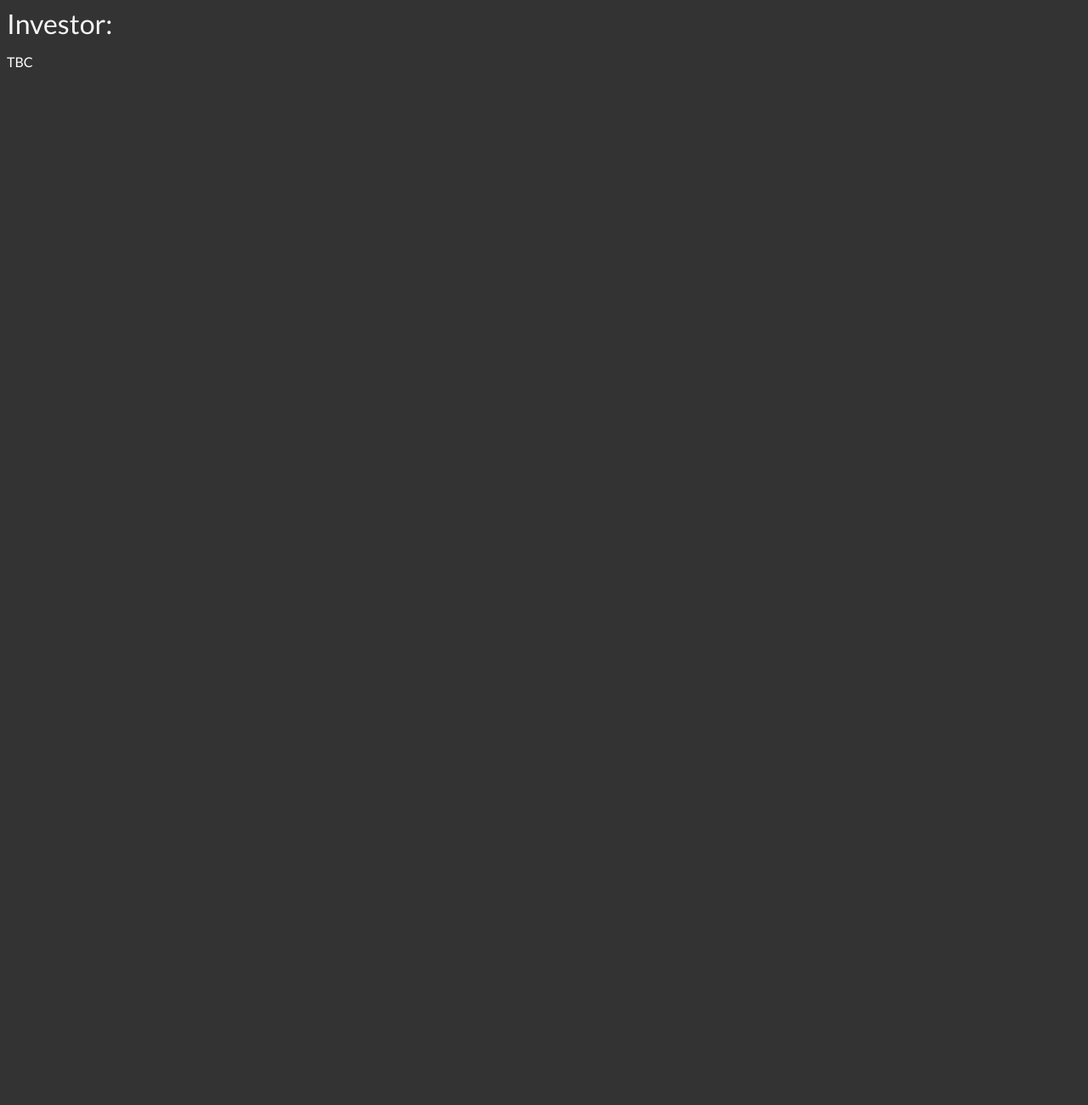
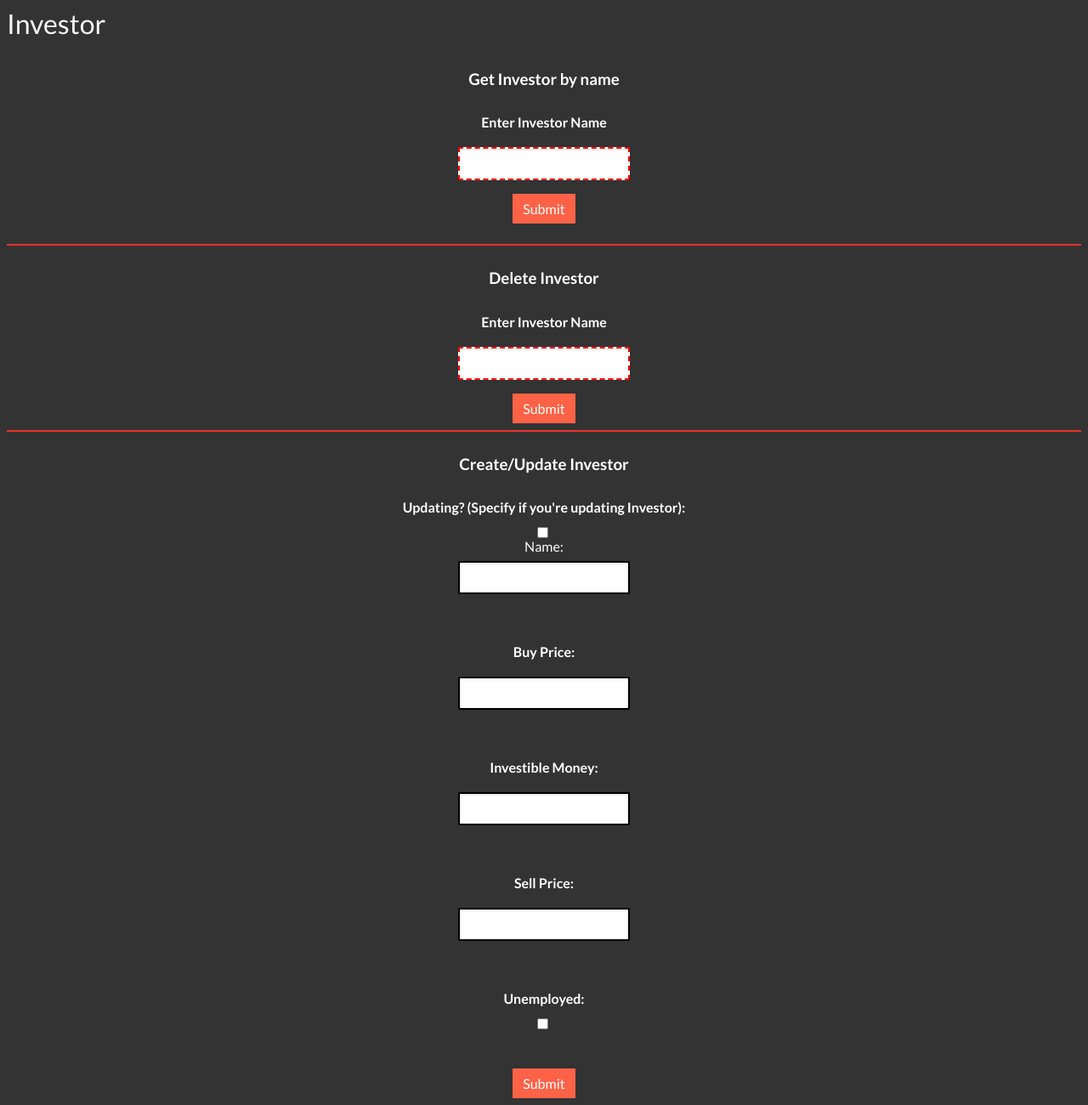
Before and after one commit to seb-sep/cropmeister, a plain HTML site: page static/7.html in a window 1280 px wide. Shown: the whole page at 85% size. Before the commit the page ends 800 px from the top, so only its background shows below. Drawn offline with Linux system fonts and the light colour scheme.

Commit message:
Fix input field validation in HTML forms

```diff
--- a/static/7.html
+++ b/static/7.html
@@ -3,15 +3,69 @@
 
 <head>
     <link rel="stylesheet" href="generic.css">
+    <script src="helpers.js"></script>
 </head>
 
 <body>
-    <h1>Investor:</h1>
-    TBC
+    <h1>Investor</h1>
+    <form id="getInvestorByName">
+        <h3>Get Investor by name</h3>
+        <label for="name">Enter Investor Name</label>
+        <input type="text" id="name" name="name" required />
+        <button type="submit" id="submitButton">Submit</button>
+        <p id="getDisplayInvestorByName"></p>
+    </form>
+    <hr />
+    <form id="deleteInvestorByName">
+        <h3>Delete Investor</h3>
+        <label for="name">Enter Investor Name</label>
+        <input type="text" id="name" name="name" required />
+        <button type="submit" id="submitButton">Submit</button>
+    </form>
+    <hr />
+    <form id="createInvestor">
+        <h3>Create/Update Investor</h3>
+        <label for="updateInvestorCheck">Updating? (Specify if you're updating Investor):</label>
+        <input type="checkbox" id="updateInvestorCheck" name="updateInvestorCheck" />
 
+        <label for="name">Name:</label>
+        <input type="text" id="name" name="name"><br><br>
+
+        <label for="buyPrice">Buy Price:</label>
+        <input type="number" id="buyPrice" name="buyPrice"><br><br>
+
+        <label for="investibleMoney">Investible Money:</label>
+        <input type="number" id="investibleMoney" name="investibleMoney"><br><br>
+
+        <label for="sellPrice">Sell Price:</label>
+        <input type="number" id="sellPrice" name="sellPrice"><br><br>
+
+        <label for="unemployed">Unemployed:</label>
+        <input type="checkbox" id="unemployed" name="unemployed" /><br><br>
+
+        <button type="submit">Submit</button>
+    </form>
 </body>
 <script>
+    generalizedGet(
+        document.getElementById("deleteInvestorByName"),
+        "http://localhost:3000/investor",
+        document.getElementById("getDisplayInvestorByName"),
+        'name'
+    );
 
+    generalizedDelete(
+        document.getElementById("deleteInvestorByName"),
+        'http://localhost:3000/investor',
+        'name'
+    )
+
+    generalizedUpdateCreate(
+        document.getElementById("createInvestor"),
+        "http://localhost:3000/investor",
+        "updateInvestorCheck",
+        "name"
+    );
 </script>
 
 </html>
```
Also changed, not shown: static/1.html (+2 -2 lines), static/2.html (+0 -1 lines), static/4.html (+2 -2 lines).
